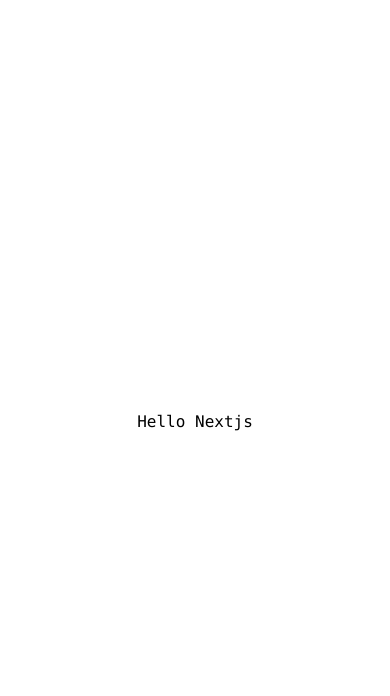
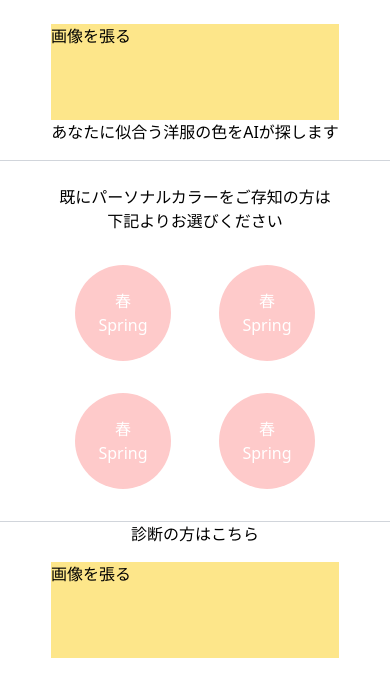
Before and after one commit to oshita-n/PersornalColorApp, a Next.js app: page / in a window 390 px wide. Shown: the top 696 px of the page. Built offline with nearby package versions, Linux system fonts and the light colour scheme.

Commit message:
共通レイアウト作成

```diff
--- /dev/null
+++ b/src/components/Header.tsx
@@ -0,0 +1,16 @@
+import { VFC } from "react";
+import { Divider } from "./shared/Divider";
+
+export const Header: VFC = () => {
+  return (
+    <div className="relative w-full my-6">
+      <div className="flex flex-col items-center">
+        <div className="w-72 h-24 bg-yellow-200">画像を張る</div>
+        <span className="mb-4 mx-auto">
+          あなたに似合う洋服の色をAIが探します
+        </span>
+      </div>
+      <Divider />
+    </div>
+  );
+};
--- /dev/null
+++ b/src/components/shared/Divider.tsx
@@ -0,0 +1,5 @@
+export const Divider = () => {
+  return (
+    <div className="flex flex-grow items-center bg-gray-300 w-full h-px" />
+  );
+};
--- /dev/null
+++ b/src/components/shared/Spring.tsx
@@ -0,0 +1,20 @@
+import { VFC } from "react";
+import cc from "classcat";
+
+type Props = {
+  className?: string;
+};
+
+export const Spring: VFC<Props> = (props) => {
+  return (
+    <div
+      className={cc([
+        "rounded-full bg-red-200 flex flex-col text-white justify-center items-center w-24 h-24",
+        props.className,
+      ])}
+    >
+      <span>春</span>
+      <span>Spring</span>
+    </div>
+  );
+};
--- /dev/null
+++ b/src/layouts/MainLayouts.tsx
@@ -0,0 +1,27 @@
+import { ReactNode, VFC } from "react";
+import Head from "next/head";
+import { Header } from "../components/Header";
+
+type Props = {
+  children: ReactNode;
+  title: string;
+};
+
+export const MainLayouts: VFC<Props> = (props) => {
+  return (
+    <div>
+      <div className="block md:hidden">
+        <Head>
+          <title>{props.title}</title>
+        </Head>
+        <div>
+          <header>
+            <Header />
+          </header>
+          <main>{props.children}</main>
+        </div>
+      </div>
+      <div className="hidden md:block">PC画面</div>
+    </div>
+  );
+};
--- a/src/pages/index.tsx
+++ b/src/pages/index.tsx
@@ -1,7 +1,29 @@
+import { Divider } from "../components/shared/Divider";
+import { Spring } from "../components/shared/Spring";
+import { MainLayouts } from "../layouts/MainLayouts";
+
 const Home: React.FC = () => {
   return (
-    <div className="flex justify-center items-center flex-col min-h-screen font-mono">
-      Hello Nextjs
+    <div>
+      <MainLayouts title="Top">
+        <div className="flex flex-col items-center">
+          <span>既にパーソナルカラーをご存知の方は</span>
+          <span>下記よりお選びください</span>
+          <div className="flex flex-col my-4">
+            <div className="flex flex-row">
+              <Spring className="my-4 mx-6" />
+              <Spring className="my-4 mx-6" />
+            </div>
+            <div className="flex flex-row">
+              <Spring className="my-4 mx-6" />
+              <Spring className="my-4 mx-6" />
+            </div>
+          </div>
+          <Divider />
+          <span>診断の方はこちら</span>
+          <div className="w-72 h-24 my-4  bg-yellow-200">画像を張る</div>
+        </div>
+      </MainLayouts>
     </div>
   );
 };
```
